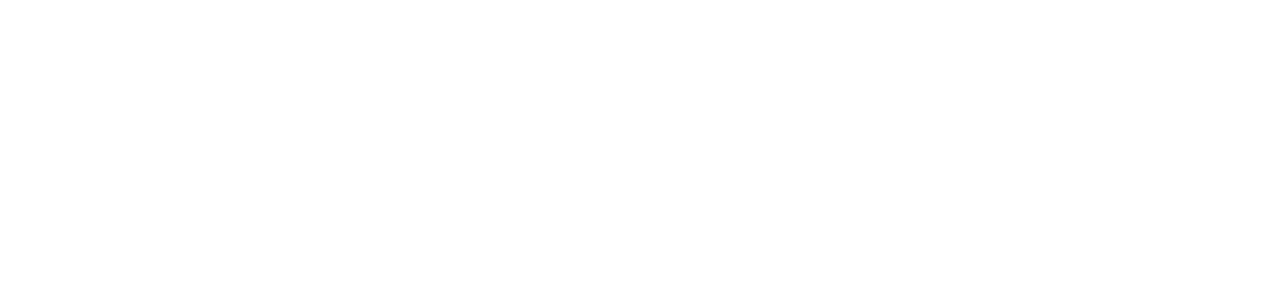
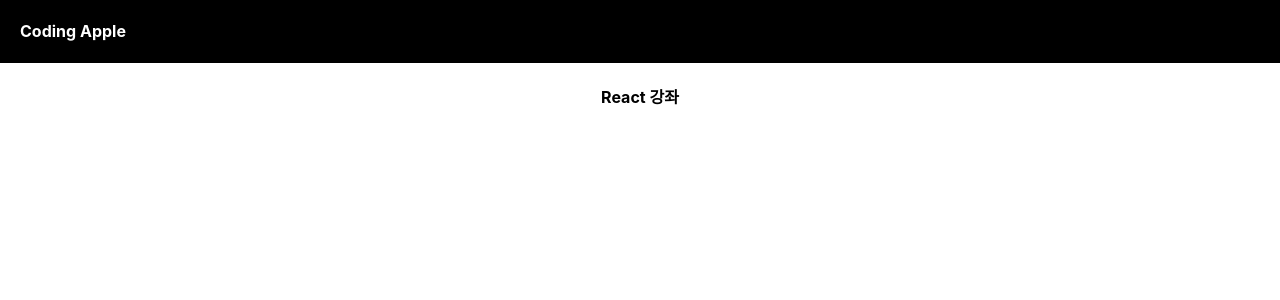
Before and after one commit to kimkmin06/React, a React (Create React App) app in the folder blog/: page / in a window 1280 px wide. Shown: the top 300 px of the page. Built offline with nearby package versions, Linux system fonts and the light colour scheme.

Commit message:
간단한 JSX 문법

```diff
--- a/blog/src/App.css
+++ b/blog/src/App.css
@@ -1,5 +1,13 @@
 .App {
   text-align: center;
+}
+
+.black-nav {
+  display: flex;
+  background: #000000;
+  width: 100%;
+  color: #ffffff;
+  padding-left: 20px;
 }
 
 .App-logo {
--- a/blog/src/App.js
+++ b/blog/src/App.js
@@ -2,9 +2,15 @@
 import './App.css';
 
 function App() {
+
+  let post = 'React 강좌';
+
   return (
     <div className="App">
-      <div></div>
+      <div className="black-nav">
+        <h4>Coding Apple</h4>
+      </div>
+      <h4>{ post }</h4>
     </div>
   );
 }
```
